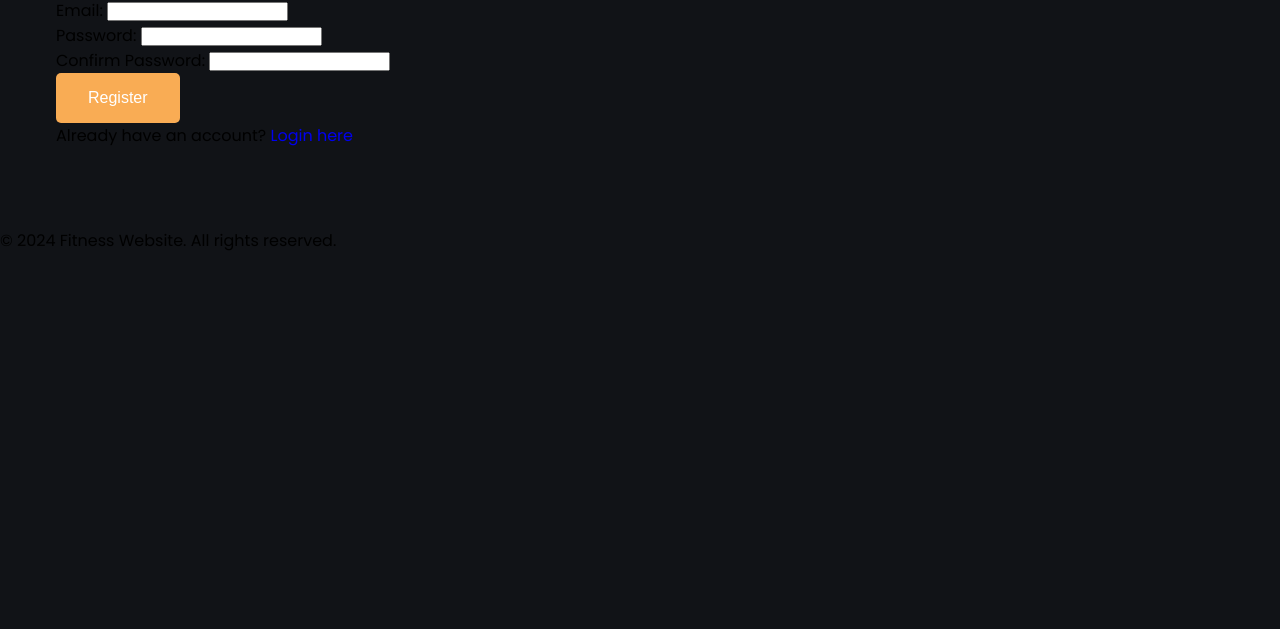
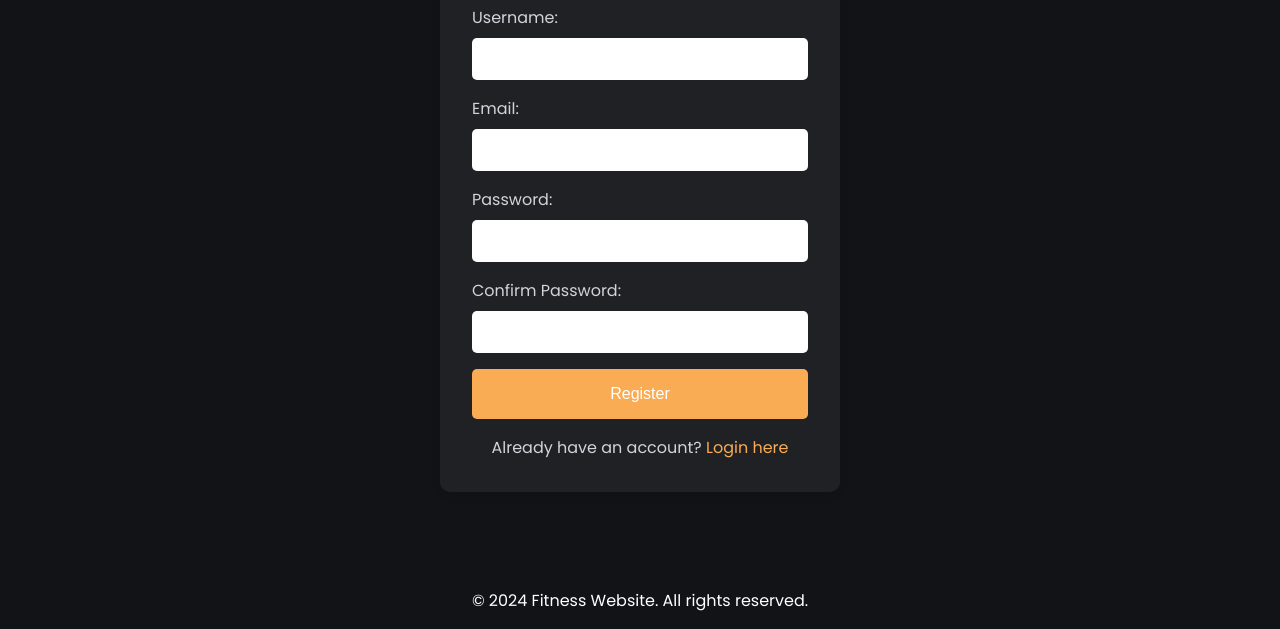
Before and after one commit to Abhishek-Pandey786/A-Modern-Fitness-Website, a plain HTML site: page register.html in a window 1280 px wide. Shown: the part 277-906 px from the top of the page. Before the commit the page ends 800 px from the top, so only its background shows below. Drawn offline with Linux system fonts and the light colour scheme.

Commit message:
Add files via upload

```diff
--- a/register.html
+++ b/register.html
@@ -12,8 +12,9 @@
     <ul class="nav__links">
       <li class="link"><a href="index.html">Home</a></li>
       <li class="link"><a href="programs.html">Programs</a></li>
+      <li class="link"><a href="services.html">Services</a></li>
       <li class="link"><a href="about.html">About</a></li>
-      <li class="link"><a href="contact.html">Contact</a></li>
+      <li class="link"><a href="community.html">Community</a></li>
       <li class="link"><a href="login.html">Login</a></li>
     </ul>
   </nav>
--- a/styles.css
+++ b/styles.css
@@ -946,3 +946,112 @@ nav {
   color: var(--text-light);
   margin-bottom: 0.5rem;
 }
+
+/* Login Page Styles */
+.login__container {
+  display: flex;
+  justify-content: center;
+  align-items: center;
+  min-height: 80vh;
+}
+
+.login__content {
+  background-color: var(--primary-color-light);
+  padding: 2rem;
+  border-radius: 10px;
+  box-shadow: 0 4px 8px rgba(0, 0, 0, 0.1);
+  width: 100%;
+  max-width: 400px;
+  text-align: center;
+}
+
+.login__form {
+  display: flex;
+  flex-direction: column;
+  gap: 1rem;
+}
+
+.form__group {
+  display: flex;
+  flex-direction: column;
+  text-align: left;
+}
+
+.form__group label {
+  color: var(--text-light);
+  margin-bottom: 0.5rem;
+}
+
+.form__group input {
+  padding: 0.75rem;
+  border: none;
+  border-radius: 5px;
+  font-size: 1rem;
+}
+
+.login__text {
+  margin-top: 1rem;
+  color: var(--text-light);
+}
+
+.login__text a {
+  color: var(--secondary-color);
+}
+
+/* Register Page Styles */
+.register__container {
+  display: flex;
+  justify-content: center;
+  align-items: center;
+  min-height: 80vh;
+}
+
+.register__content {
+  background-color: var(--primary-color-light);
+  padding: 2rem;
+  border-radius: 10px;
+  box-shadow: 0 4px 8px rgba(0, 0, 0, 0.1);
+  width: 100%;
+  max-width: 400px;
+  text-align: center;
+}
+
+.register__form {
+  display: flex;
+  flex-direction: column;
+  gap: 1rem;
+}
+
+.form__group {
+  display: flex;
+  flex-direction: column;
+  text-align: left;
+}
+
+.form__group label {
+  color: var(--text-light);
+  margin-bottom: 0.5rem;
+}
+
+.form__group input {
+  padding: 0.75rem;
+  border: none;
+  border-radius: 5px;
+  font-size: 1rem;
+}
+
+.register__text {
+  margin-top: 1rem;
+  color: var(--text-light);
+}
+
+.register__text a {
+  color: var(--secondary-color);
+}
+
+footer p {
+  color: #fff; /* White color */
+  text-align: center;
+  margin: 0;
+  padding: 1rem 0;
+}
```
Also changed, not shown: about.html (+1 -0 lines), community.html (+1 -0 lines), index.html (+2 -2 lines), login.html (+2 -1 lines), programs.html (+1 -0 lines), services.html (+1 -0 lines).
